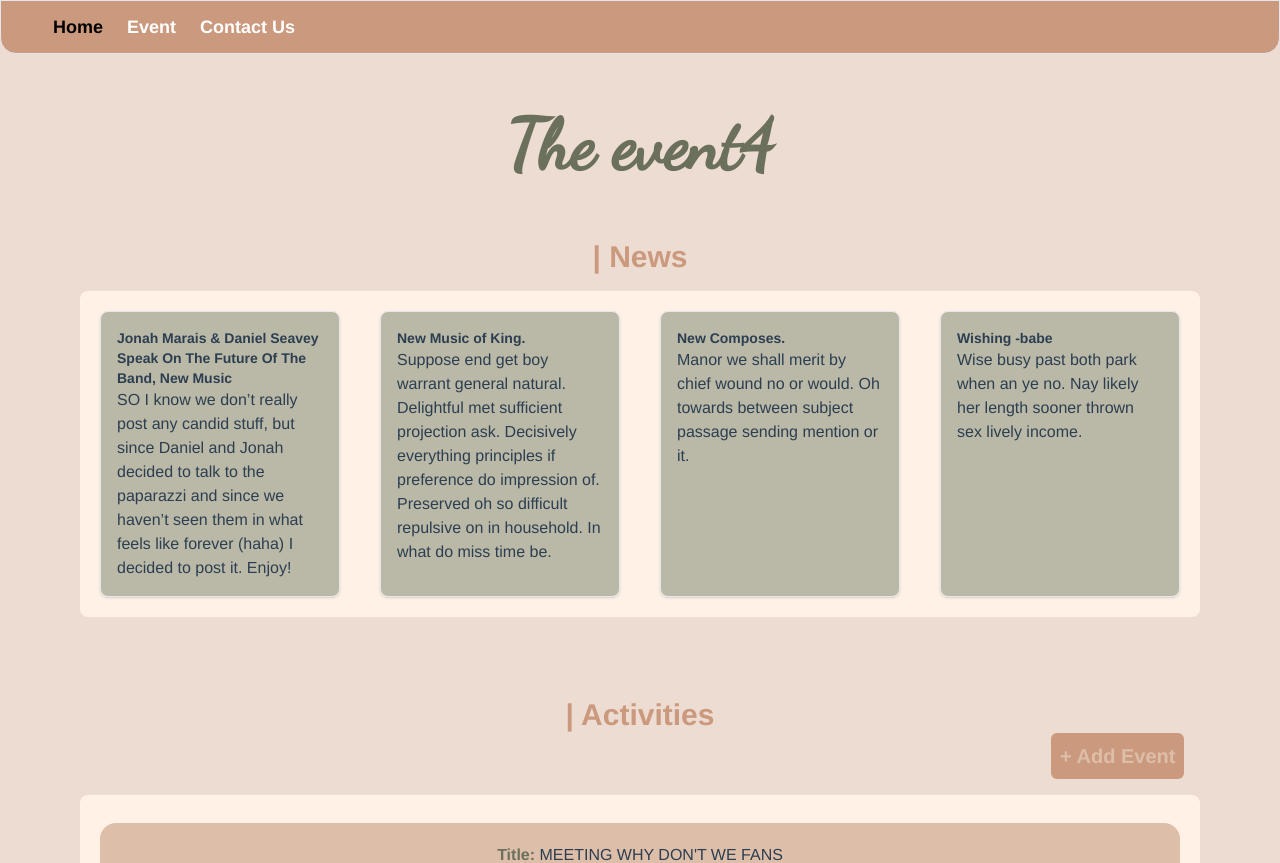
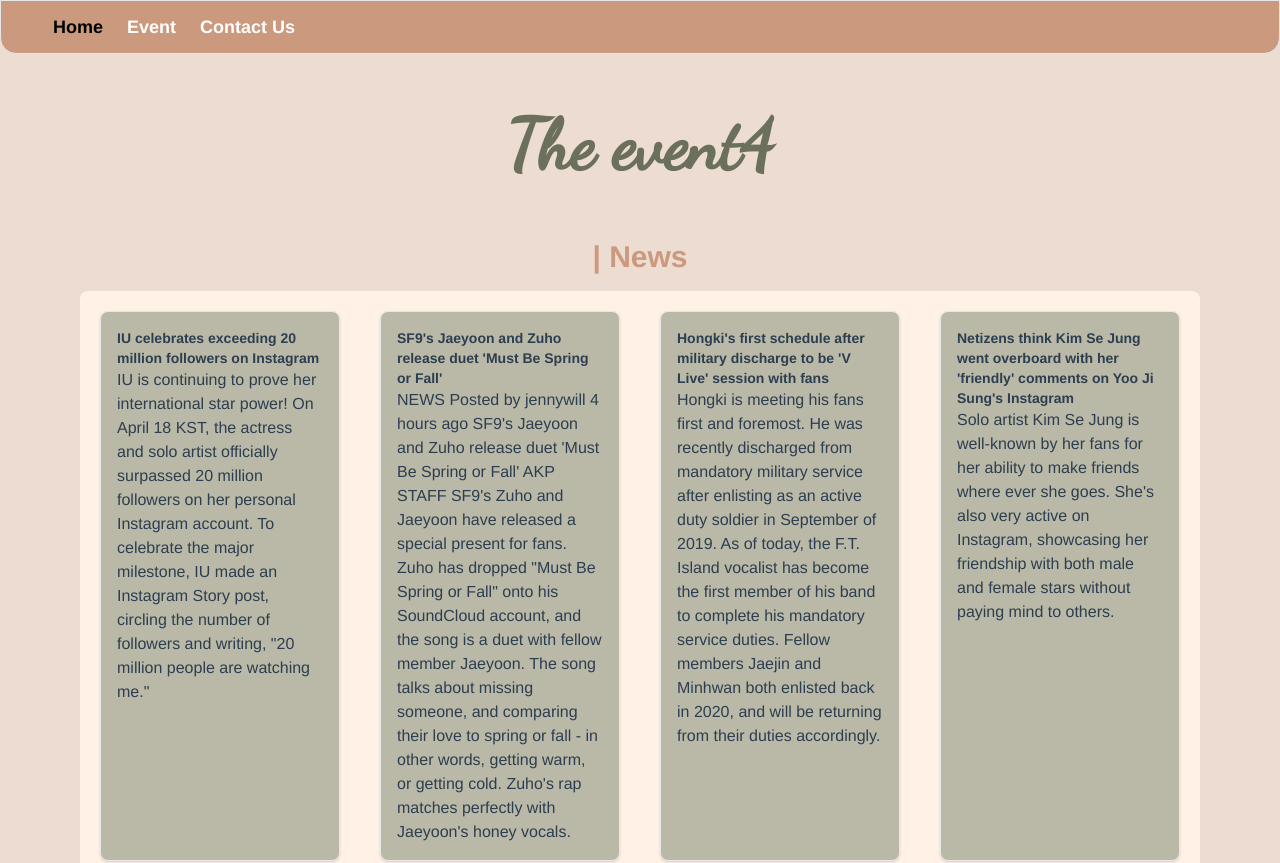
Before and after one commit to crisspina/INT203_62130500124_Groupwork_SPA, a Vue app: page /#/ in a window 1280 px wide. Shown: the top 863 px of the page. Built offline with nearby package versions, Linux system fonts and the light colour scheme; data requests are answered from the project's data file.

Commit message:
62130500124 [update] edit css

```diff
--- a/src/App.vue
+++ b/src/App.vue
@@ -27,6 +27,8 @@
 </script>
 
 <style>
+
+@import url('https://fonts.googleapis.com/css2?family=Open+Sans&family=Roboto&display=swap');
 #app {
   font-family: Avenir, Helvetica, Arial, sans-serif;
   -webkit-font-smoothing: antialiased;
--- a/src/components/News.vue
+++ b/src/components/News.vue
@@ -5,37 +5,43 @@
     <div class=" flex-initial grid grid-cols-4">
       <div class="container box-content h-50 w-auto overflow-hidden border bg-green-light bg-opacity-95 rounded-lg shadow p-4 m-5">
         <div class="font-bold text-left text-sm">
-          Jonah Marais & Daniel Seavey Speak On The Future Of The Band, New
-          Music
+          IU celebrates exceeding 20 million followers on Instagram
         </div>
         <div class="text-left">
-          SO I know we don’t really post any candid stuff, but since Daniel and
-          Jonah decided to talk to the paparazzi and since we haven’t seen them
-          in what feels like forever (haha) I decided to post it. Enjoy!
+          IU is continuing to prove her international star power!
+On April 18 KST, the actress and solo artist officially surpassed 20 million followers on her personal Instagram account. To celebrate the major milestone, IU made an Instagram Story post, circling the number of followers and writing, "20 million people are watching me."
         </div>
       </div>
       <div class="container box-content h-50 w-auto overflow-hidden border bg-green-light bg-opacity-95 rounded-lg shadow p-4 m-5">
         <div class="font-bold text-left text-sm">
-          New Music of King.
+          SF9's Jaeyoon and Zuho release duet 'Must Be Spring or Fall'
         </div>
         <div class="text-left">
-          Suppose end get boy warrant general natural. Delightful met sufficient projection ask. Decisively everything principles if preference do impression of. Preserved oh so difficult repulsive on in household. In what do miss time be.
+          NEWS Posted by jennywill   4 hours ago
+SF9's Jaeyoon and Zuho release duet 'Must Be Spring or Fall'
+AKP STAFF
+SF9's Zuho and Jaeyoon have released a special present for fans.
+Zuho has dropped "Must Be Spring or Fall" onto his SoundCloud account, and the song is a duet with fellow member Jaeyoon. The song talks about missing someone, and comparing their love to spring or fall - in other words, getting warm, or getting cold. Zuho's rap matches perfectly with Jaeyoon's honey vocals.
+
+
         </div>
       </div>
       <div class="container box-content h-50 w-auto overflow-hidden border bg-green-light bg-opacity-95 rounded-lg shadow p-4 m-5">
         <div class="font-bold text-left text-sm">
-          New Composes.
+          Hongki's first schedule after military discharge to be 'V Live' session with fans
         </div>
         <div class="text-left">
-          Manor we shall merit by chief wound no or would. Oh towards between subject passage sending mention or it.
+          Hongki is meeting his fans first and foremost.
+He was recently discharged from mandatory military service after enlisting as an active duty soldier in September of 2019. As of today, the F.T. Island vocalist has become the first member of his band to complete his mandatory service duties. Fellow members Jaejin and Minhwan both enlisted back in 2020, and will be returning from their duties accordingly.
+
         </div>
       </div>
       <div class="container box-content h-50 w-auto overflow-hidden border bg-green-light bg-opacity-95 rounded-lg shadow p-4 m-5">
         <div class="font-bold text-left text-sm">
-          Wishing -babe
+          Netizens think Kim Se Jung went overboard with her 'friendly' comments on Yoo Ji Sung's Instagram
         </div>
         <div class="text-left">
-          Wise busy past both park when an ye no. Nay likely her length sooner thrown sex lively income.
+          Solo artist Kim Se Jung is well-known by her fans for her ability to make friends where ever she goes. She's also very active on Instagram, showcasing her friendship with both male and female stars without paying mind to others.
         </div>
       </div>
     </div>
--- a/src/views/Contact.vue
+++ b/src/views/Contact.vue
@@ -17,10 +17,13 @@
       </div>
     </box>
 <About> </About>
+  <footer>
+    <span class="footer">Created By <span class="create"> criss </span> 2020 All rights reserved.</span>
+  </footer>
 </template>
+
 <script>
 import box from "@/components/ModelBlock.vue";
-
 export default {
   name: "Contact",
   components: {
@@ -30,6 +33,7 @@
 </script>
 <style scoped>
 
+
 @import url('https://fonts.googleapis.com/css2?family=Dancing+Script&display=swap');
 .logo {
   font-family: 'Dancing Script' ;
@@ -37,5 +41,11 @@
   color: #6b705c;
   font-weight: 600 ;
 }
+.create {
+  font-weight: 600 ;
+}
 
+.footer {
+font-family: 'Open Sans';
+}
 </style>
--- a/src/views/Event.vue
+++ b/src/views/Event.vue
@@ -12,7 +12,7 @@
         <label class="" for="title"> Title:</label>
         <input
           class="text-black rounded-lg text-sm focus:outline-none py-0.5 w-80 pl-3 "
-          cols=""
+
           id="title"
           type="text"
           v-model="enteredTitle"
@@ -43,10 +43,10 @@
 
 
     <div
-      class="container grid lg:grid-cols-3 sm:grid-cols-1 item-center my-6 mx-auto px-4 pt-10"
+      class="container  flex flex-col item-center my-6 mx-auto px-4 pt-10"
     >
       <div class="list" v-for="result in AddEventShow" :key="result.id">
-        <div class="bg-gray-50 rounded-2xl p-5 mx-10 lg:w-80 mt-5 item-start">
+        <div class="bg-gray-50 rounded-2xl p-5 mx-10 w-auto mt-5 item-start">
           <div class="text-gray-900">
             <h2 class="text-center pb-2 text-brown-dark text-lg font-extrabold "> Event </h2>
             <h3 class=""></h3>
@@ -54,7 +54,7 @@
               <span class="font-black text-green-darkgreen  "> Title: </span>
               {{ result.title }}<br />
               <span class="font-black text-green-darkgreen "> Description: <br /> </span>
-              {{ result.description }}
+             <span style="white-space: pre-wrap;">{{ result.description }} </span>
             </p>
             <button
               class="focus:outline-none font-semibold text-brown-dark hover:text-white hover:bg-brown-dark border-2 border-brown-dark rounded-full w-20 h-7 mr-10"
@@ -112,6 +112,10 @@
     </div>
   </div>
   <About> </About>
+
+  <footer>
+    <span class="footer">Created By <span class="create"> criss </span> 2020 All rights reserved.</span>
+  </footer>
 </template>
 
 <script>
@@ -215,4 +219,12 @@
   color: #6b705c;
   font-weight: 600 ;
 }
+
+.create {
+  font-weight: 600 ;
+}
+
+.footer {
+font-family: 'Open Sans';
+}
 </style>
--- a/src/views/Home.vue
+++ b/src/views/Home.vue
@@ -22,12 +22,12 @@
       <div class="bg-cream-light border-solid border-opacity-75 rounded-lg mx-20 mt-4">
         <div class="flex-initial grid grid-rows p-5  ">
           <div class="list" v-for="result in AddEventShow" :key="result.id">
-            <div class="bg-brown-light rounded-2xl p-5 my-2">
-                <p class="pb-2">
+            <div class="bg-brown-light rounded-2xl p-5 my-2 ">
+                <p class="pb-2 text-left">
                   <span class="font-black text-green-darkgreen "> Title:</span>
                   {{ result.title }}<br />
-                  <span class="font-black text-green-darkgreen "> Description: </span
-                  >{{ result.description }}<br />
+                  <span class="font-black text-green-darkgreen"  > Description: </span
+                  ><span style="white-space: pre-wrap;">{{ result.description }} </span><br />
                 </p>
             </div>
           </div>
@@ -74,7 +74,6 @@
 <style scoped>
 
 @import url('https://fonts.googleapis.com/css2?family=Dancing+Script&display=swap');
-@import url('https://fonts.googleapis.com/css2?family=Roboto&display=swap');
 @import url('https://fonts.googleapis.com/css2?family=Open+Sans&family=Roboto&display=swap');
 
 .logo {
@@ -86,13 +85,11 @@
 }
 
 .create {
-font-family: 'Open Sans';
   font-weight: 600 ;
 }
 
 .footer {
 font-family: 'Open Sans';
-
 }
 
 </style>
```
Also changed, not shown: src/components/ModelBlock.vue (line endings or trailing spaces).
